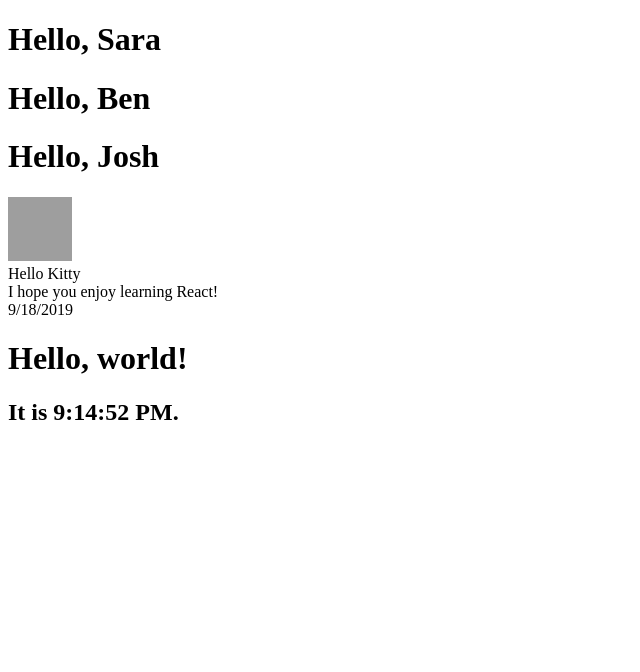
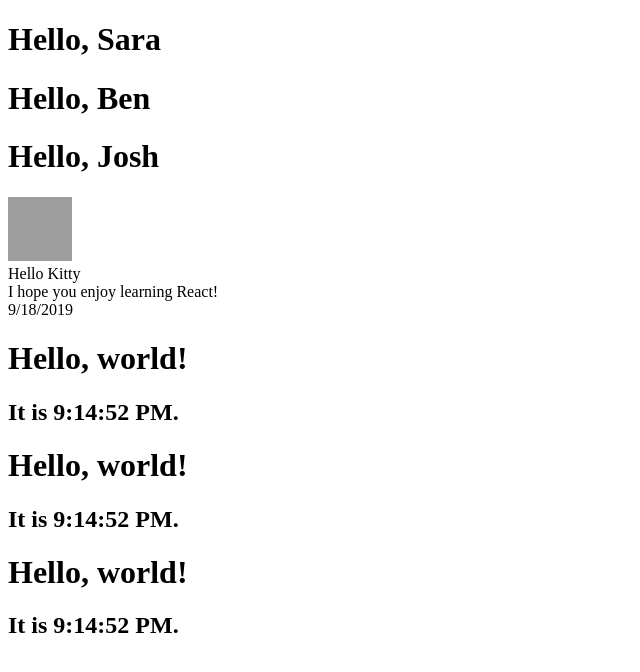
Before and after one commit to quantum93/react-tutorial, a React (Create React App) app: page / in a window 1280 px wide. Shown: the top 672 px of the page, without its empty margins (0-640 px from the left). Built offline with nearby package versions, Linux system fonts and the light colour scheme; grey boxes are pictures that could not be loaded.

Commit message:
It shows The Data Flows Down

```diff
--- a/src/App.js
+++ b/src/App.js
@@ -23,6 +23,8 @@
           text={comment.text}
           author={comment.author}/>
         <Clock />
+        <Clock />
+        <Clock />
     </div>
   );
 }
--- a/src/Clock.js
+++ b/src/Clock.js
@@ -1,4 +1,8 @@
 import React from 'react';
+
+function FormattedDate(props) {
+  return <h2>It is {props.date.toLocaleTimeString()}.</h2>;
+}
 
 class Clock extends React.Component {
   constructor(props) {
@@ -22,7 +26,7 @@
     return(
       <div>
         <h1>Hello, world!</h1>
-        <h2>It is {this.state.date.toLocaleTimeString()}.</h2>
+        <FormattedDate date={this.state.date} />
       </div>
     );
   }
```
